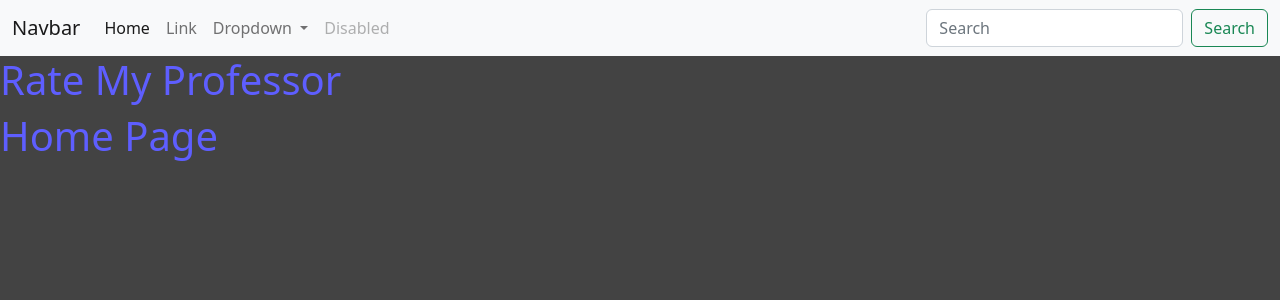
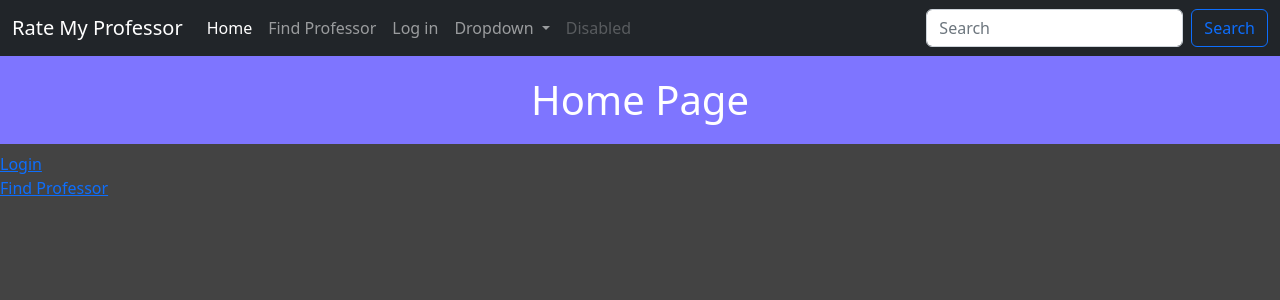
Before and after one commit to mrjasonwalton00/416-project, a Django app: page / in a window 1280 px wide. Shown: the top 300 px of the page. Run offline with Django 4.2, Linux system fonts and the light colour scheme.

Commit message:
most recent

```diff
--- a/base/templates/base/home.html
+++ b/base/templates/base/home.html
@@ -5,6 +5,14 @@
 
 <h1>Home Page</h1>
 
+<div>
+    <a href="{% url 'login' %}"> Login </a>
+</div>
+
+<div>
+    <a href="{% url 'findProfessors' %}"> Find Professor </a>
+</div>
+
 
 
 
--- a/base/urls.py
+++ b/base/urls.py
@@ -4,5 +4,6 @@
 
 urlpatterns = [
     path('', views.base, name="home"), #home url
-    path('login/', views.login, name="login")
+    path('login/', views.login, name="login"),
+    path('findProfessors/', views.findProfessors, name="findProfessors")
 ]
--- a/base/views.py
+++ b/base/views.py
@@ -10,3 +10,7 @@
 #login Page
 def login(request):
     return render(request, 'base/login.html')
+
+#Find Professor Page
+def findProfessors(request):
+    return render(request, 'base/findProfessors.html')
--- a/static/css/main.css
+++ b/static/css/main.css
@@ -1,13 +1,15 @@
 h1 {
-    color: rgb(94, 94, 255);
+    color: rgb(255, 255, 255);
+    background-color: rgb(126, 117, 255);
+    text-align: center;
+    padding: 20px;
 }
 p {
     color: white;
 }
 
-.home-section {
-    color: red;
-}
+
+
 
 body {
     background-color: rgb(67, 67, 67)!important;
--- a/templates/main.html
+++ b/templates/main.html
@@ -9,12 +9,17 @@
     <link rel="stylesheet" type="text/css" href="{% static 'css/main.css' %}">
     <link href="https://cdn.jsdelivr.net/npm/bootstrap@5.2.2/dist/css/bootstrap.min.css" rel="stylesheet" integrity="sha384-Zenh87qX5JnK2Jl0vWa8Ck2rdkQ2Bzep5IDxbcnCeuOxjzrPF/et3URy9Bv1WTRi" crossorigin="anonymous">
 
+
+
+
 </head>
 <body>
 
 
     {% include 'navbar.html' %}
-    <h1> Rate My Professor </h1>
+
+
+
 
 
 
--- a/templates/navbar.html
+++ b/templates/navbar.html
@@ -1,16 +1,19 @@
-<nav class="navbar navbar-expand-lg navbar-light bg-light">
+<nav class="navbar navbar-expand-lg navbar-dark bg-dark">
     <div class="container-fluid">
-      <a class="navbar-brand" href="#">Navbar</a>
+      <a class="navbar-brand" href="{% url 'home' %}">Rate My Professor</a>
       <button class="navbar-toggler" type="button" data-bs-toggle="collapse" data-bs-target="#navbarSupportedContent" aria-controls="navbarSupportedContent" aria-expanded="false" aria-label="Toggle navigation">
         <span class="navbar-toggler-icon"></span>
       </button>
       <div class="collapse navbar-collapse" id="navbarSupportedContent">
         <ul class="navbar-nav me-auto mb-2 mb-lg-0">
           <li class="nav-item">
-            <a class="nav-link active" aria-current="page" href="#">Home</a>
+            <a class="nav-link active" aria-current="page" href="{% url 'home' %}">Home</a>
           </li>
           <li class="nav-item">
-            <a class="nav-link" href="#">Link</a>
+            <a class="nav-link" href="{% url 'findProfessors' %}"> Find Professor</a>
+          </li>
+          <li class="nav-item">
+            <a class="nav-link" href="{% url 'login' %}"> Log in </a>
           </li>
           <li class="nav-item dropdown">
             <a class="nav-link dropdown-toggle" href="#" id="navbarDropdown" role="button" data-bs-toggle="dropdown" aria-expanded="false">
@@ -29,7 +32,7 @@
         </ul>
         <form class="d-flex">
           <input class="form-control me-2" type="search" placeholder="Search" aria-label="Search">
-          <button class="btn btn-outline-success" type="submit">Search</button>
+          <button class="btn btn-outline-primary" type="submit">Search</button>
         </form>
       </div>
     </div>
```
Also changed, not shown: base/templates/base/findProfessors.html (+9 -0 lines).
